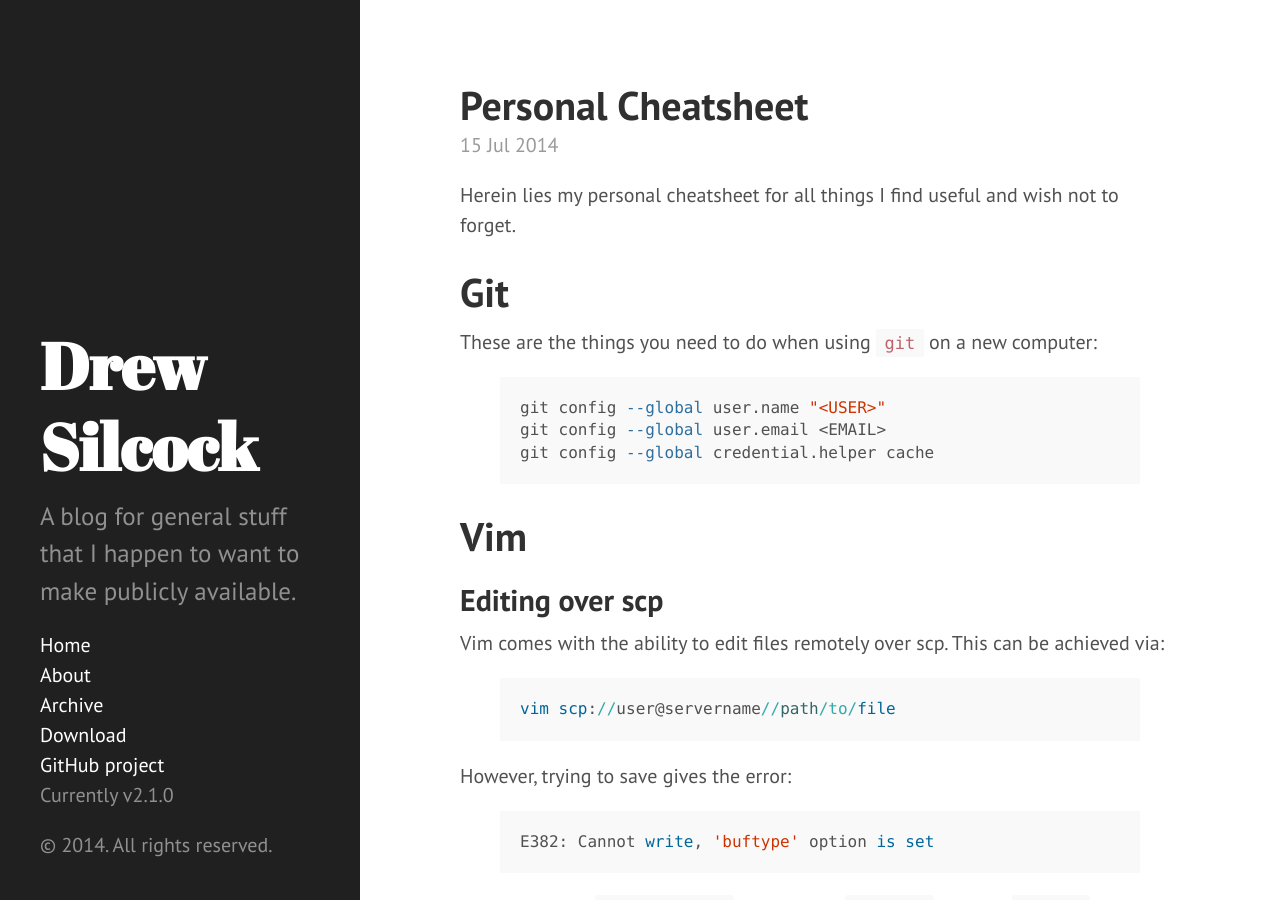
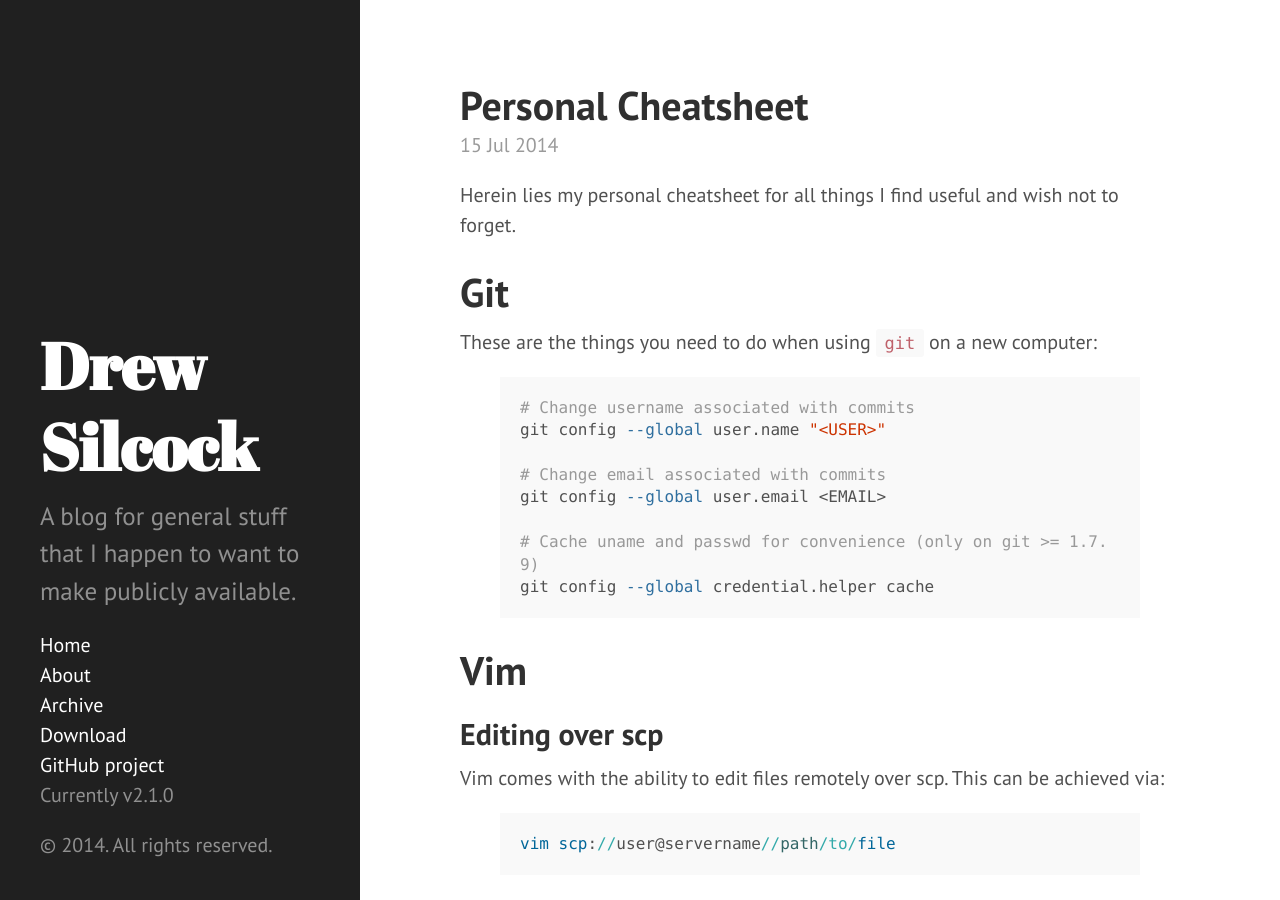
Before and after one commit to drewsilcock/drewsilcock.github.io, a Jekyll site: the page built from _posts/2014-07-15-personal-cheatsheet.md, in a window 1280 px wide and 900 px high. Built offline with Jekyll 4.4.1, drawn with Linux system fonts in a browser that asks for light colours; Markdown is read by kramdown in place of the engine named in the settings.

Commit message:
Add comments on git

```diff
--- a/_posts/2014-07-15-personal-cheatsheet.md
+++ b/_posts/2014-07-15-personal-cheatsheet.md
@@ -10,8 +10,13 @@ Herein lies my personal cheatsheet for all things I find useful and wish not to
 These are the things you need to do when using `git` on a new computer:
 
 {% highlight bash %}
+# Change username associated with commits
 git config --global user.name "<USER>"
+
+# Change email associated with commits
 git config --global user.email <EMAIL>
+
+# Cache uname and passwd for convenience (only on git >= 1.7.9)
 git config --global credential.helper cache
 {% endhighlight %}
 
```
